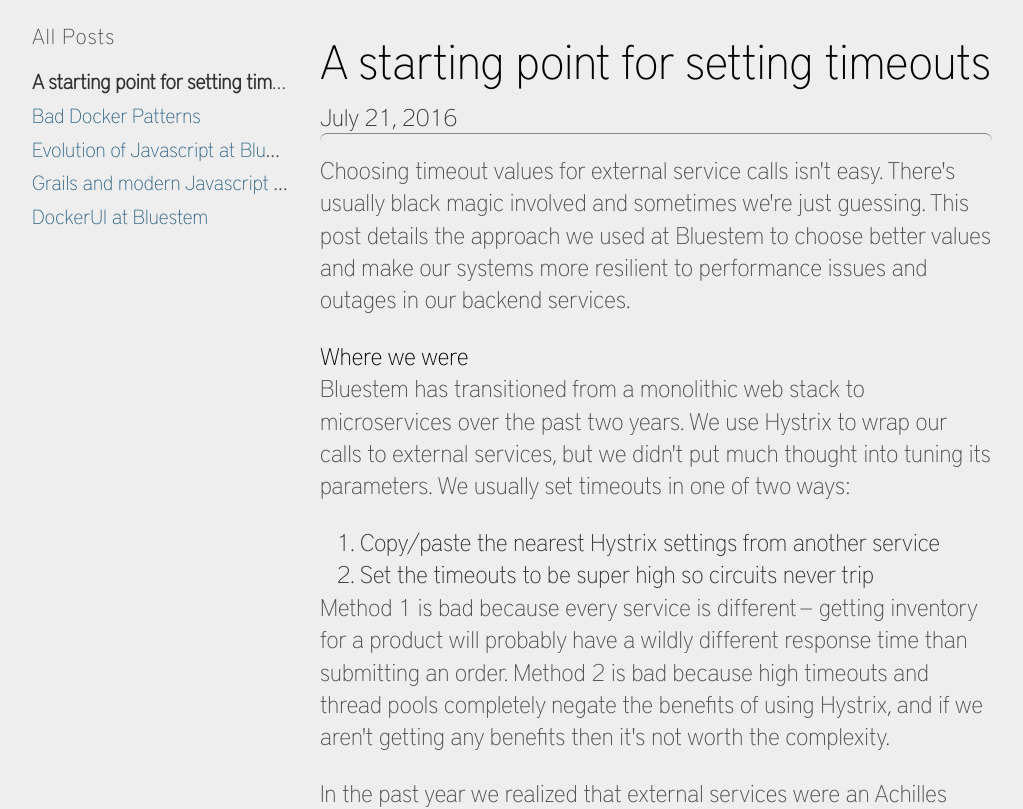
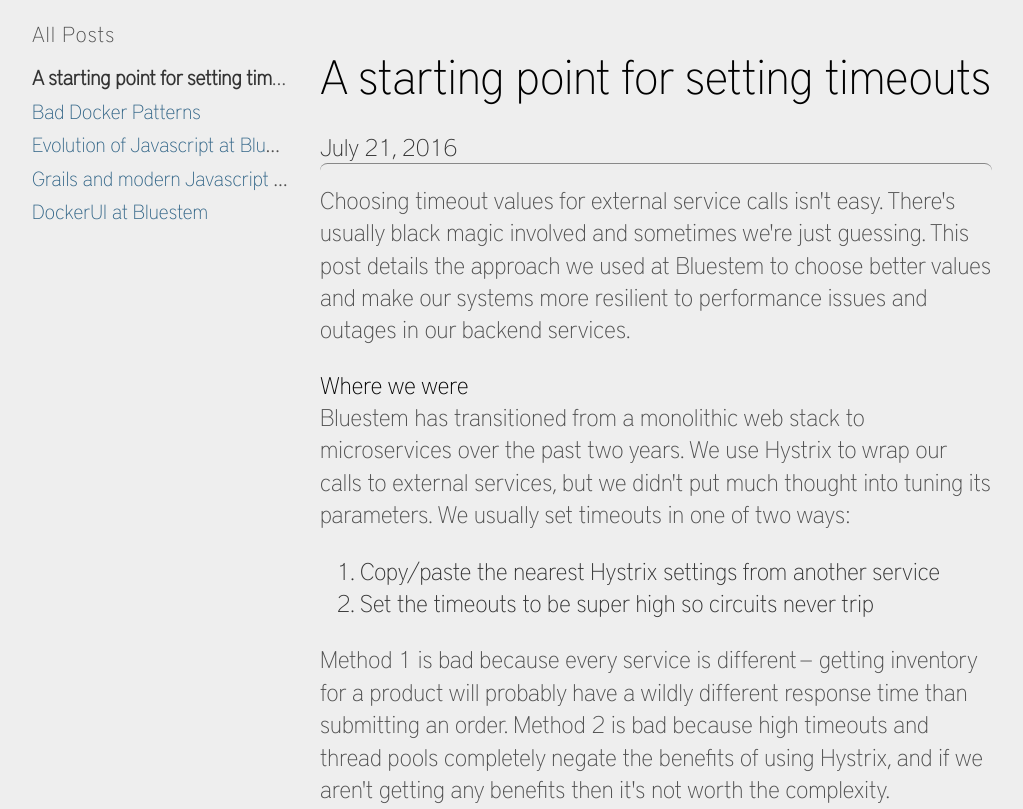
Before and after one commit to kevana/kevanahlquist.com, an Astro site: page /blog/a-starting-point-for-setting-timeouts in a window 1280 px wide. Shown: the top 809 px of the page, without its empty margins (128-1151 px from the left). Built offline with nearby package versions, Linux system fonts and the light colour scheme; Astro itself is replaced by a stand-in of ours.

Commit message:
Fix heading line-height and list bottom margin

```diff
--- a/public/css/styles.css
+++ b/public/css/styles.css
@@ -32,6 +32,7 @@ h1, h2, h3, h4, h5, h6 {
     font-family: var(--font-family);
     font-weight: normal;
     color: var(--color-heading);
+    line-height: 1.3;
 }
 
 h1 {
@@ -44,6 +45,10 @@ h2 {
 }
 
 h1, h2, p {
+    margin-bottom: var(--spacing-lg);
+}
+
+ul, ol {
     margin-bottom: var(--spacing-lg);
 }
 
--- a/src/pages/blog/[...slug].astro
+++ b/src/pages/blog/[...slug].astro
@@ -4,9 +4,10 @@ import { getCollection, render } from 'astro:content';
 
 export async function getStaticPaths() {
   const posts = await getCollection('blog');
+  const allPosts = [...posts].sort((a, b) => b.data.pubDate.valueOf() - a.data.pubDate.valueOf());
   return posts.map(post => ({
     params: { slug: post.id },
-    props: { post, allPosts: posts.sort((a, b) => b.data.pubDate.valueOf() - a.data.pubDate.valueOf()) },
+    props: { post, allPosts },
   }));
 }
 
```
